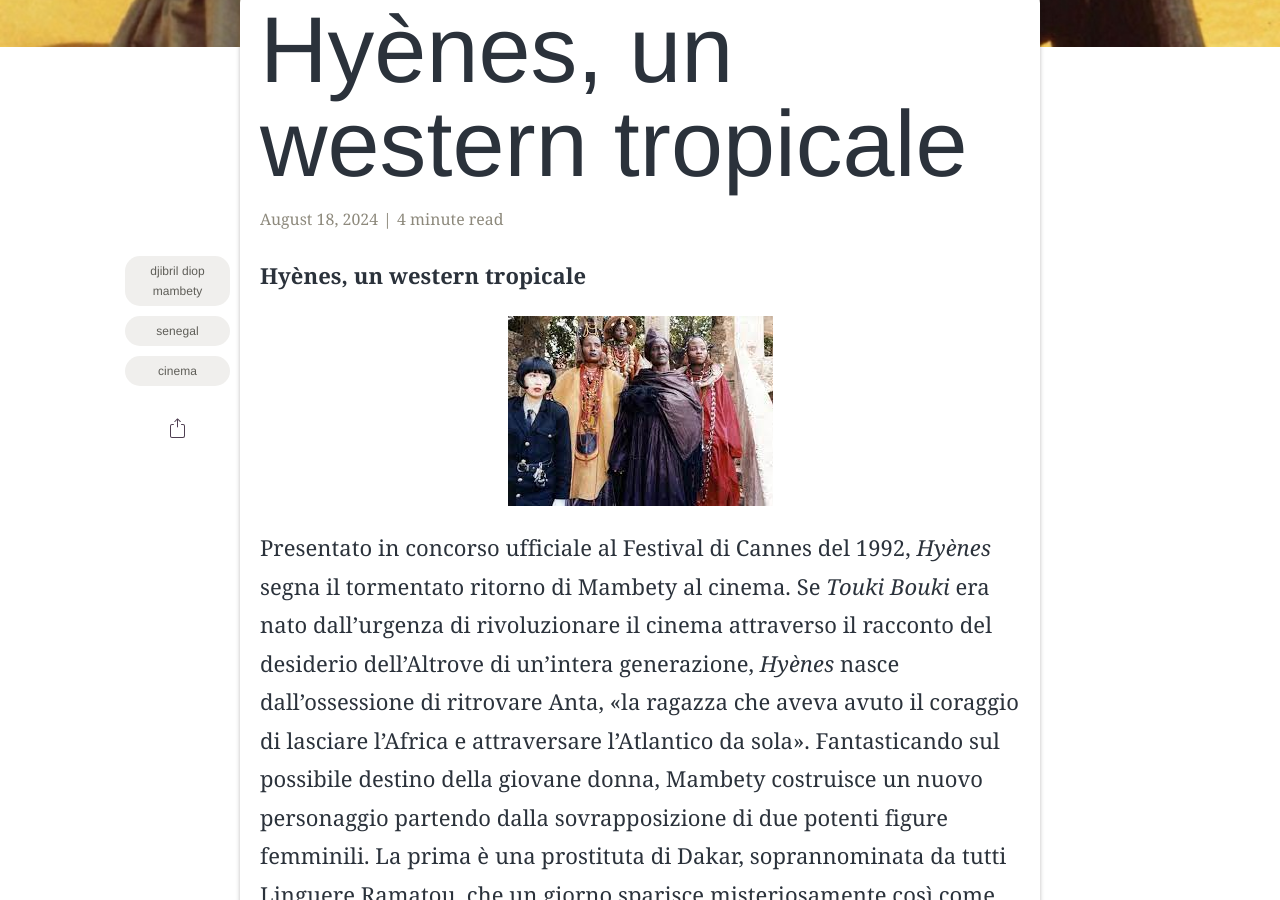
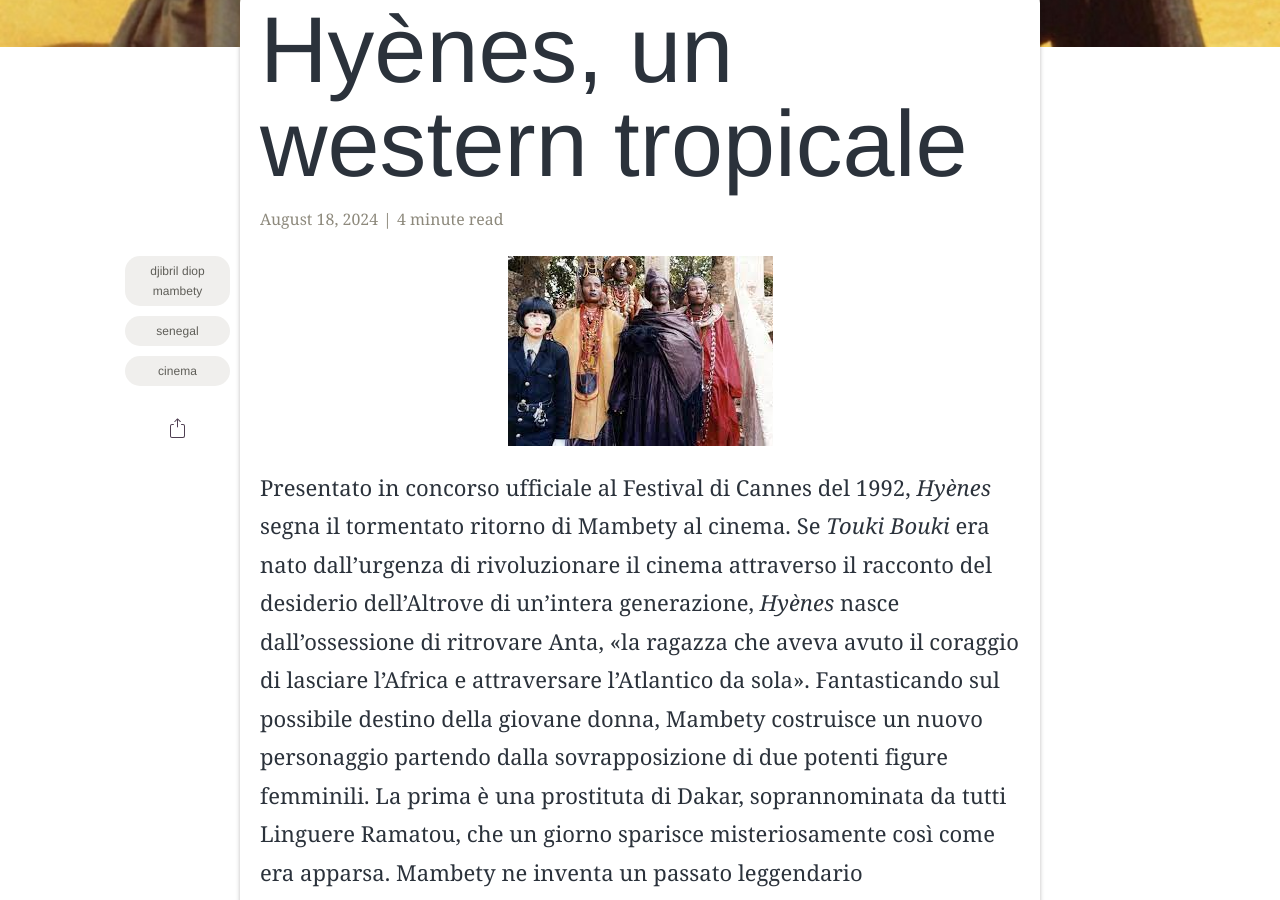
Before and after one commit to simonacella/simonacella.github.io, a Jekyll site: the page built from _posts/2024-08-06-Hyènes-un-western-tropicale.md, in a window 1280 px wide and 900 px high, scrolled down 581 px. Built offline with Jekyll 4.4.1, drawn with Linux system fonts in a browser that asks for light colours; some web fonts are replaced; comment, search, counter and statistics services are not loaded.

Commit message:
Update 2024-08-06-Hyènes-un-western-tropicale.md

```diff
--- a/_posts/2024-08-06-Hyènes-un-western-tropicale.md
+++ b/_posts/2024-08-06-Hyènes-un-western-tropicale.md
@@ -11,8 +11,6 @@ publisher: L'Harmattan Italia
 publication_link: https://www.amazon.it/Djibril-rivoluzione-cinematografica-visionario-senegalese/dp/8878923605
 ---
 
-**Hyènes, un western tropicale**
-
 ![Ramatou e le amazzoni](./assets/img/posts/hyenes2.jpg)
 
 Presentato in concorso ufficiale al Festival di Cannes del 1992, _Hyènes_ segna il tormentato ritorno di Mambety al cinema.
```
